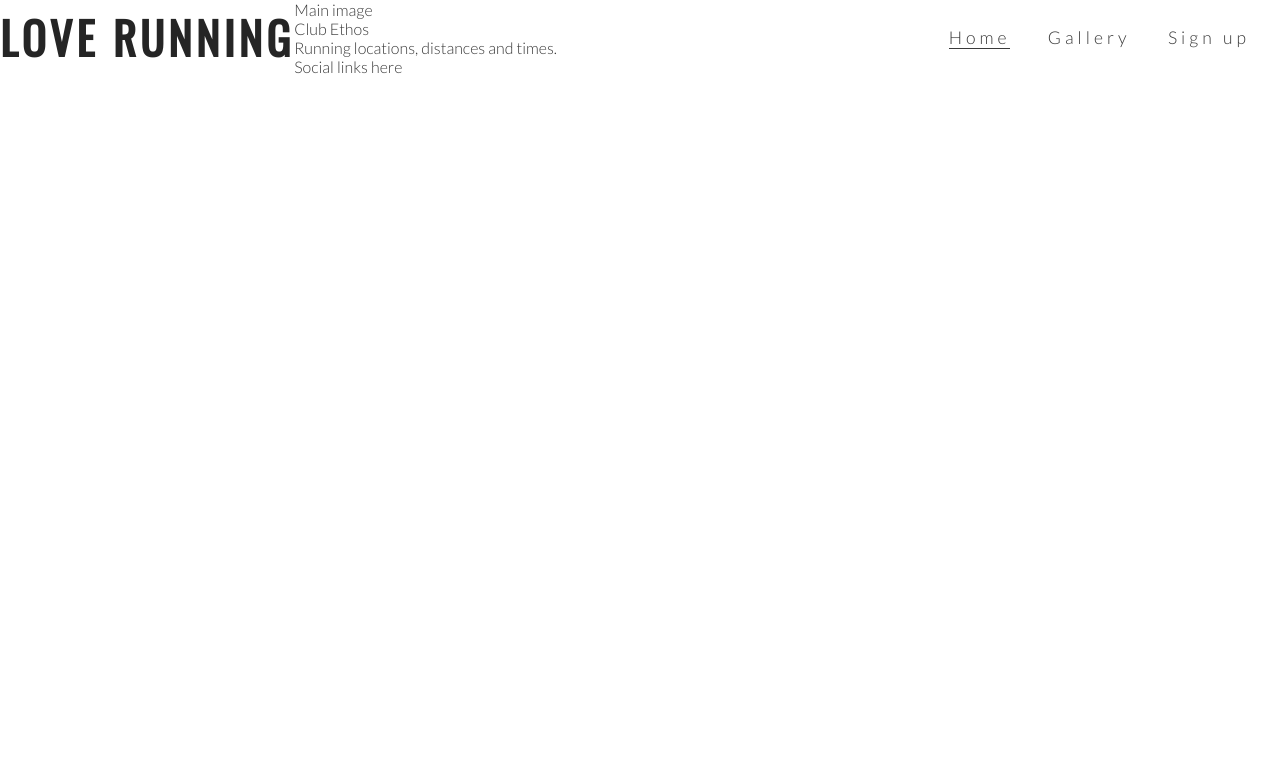
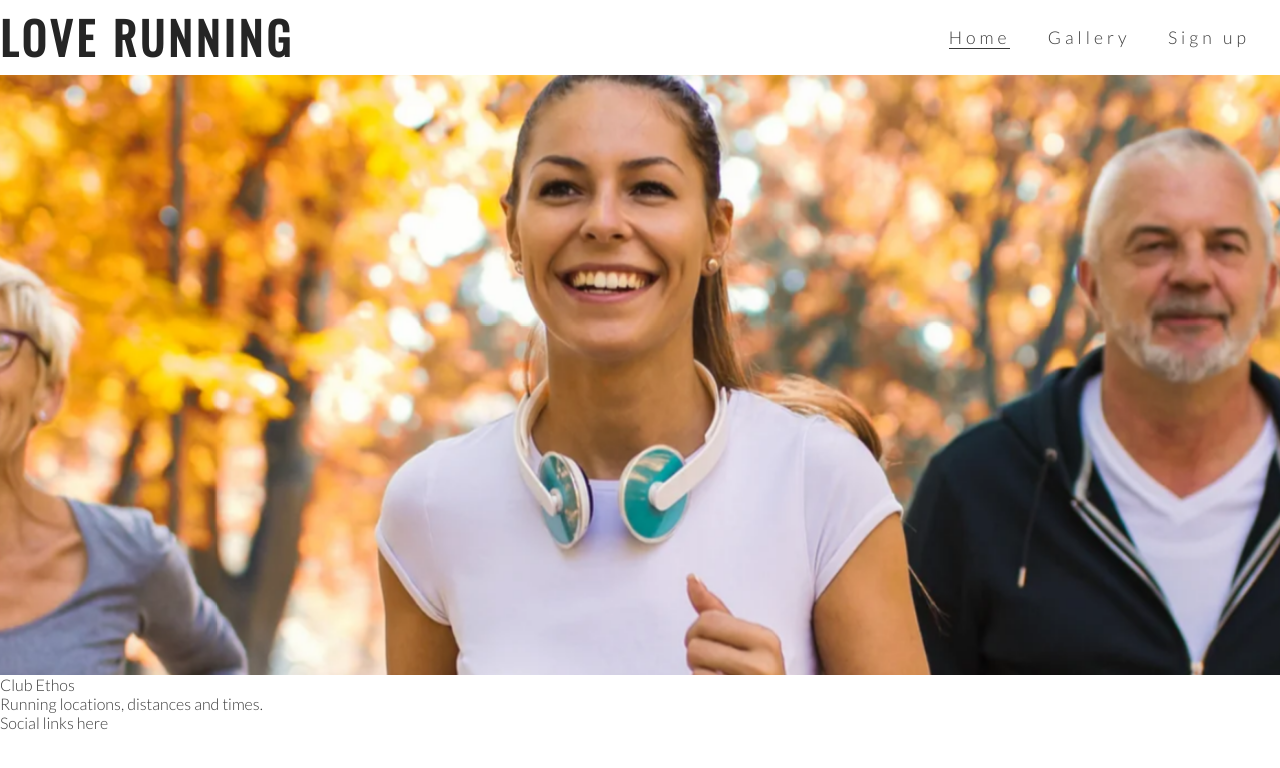
Before and after one commit to BobWritesCode/love-running, a plain HTML site: page index.html in a window 1280 px wide. Drawn offline with nearby package versions, Linux system fonts and the light colour scheme.

Commit message:
Add hero image and animation for zoom

```diff
--- a/assets/css/style.css
+++ b/assets/css/style.css
@@ -56,3 +56,32 @@ h1, h2 {
 .active {
     border-bottom: 1px solid #3a3a3a;
 }
+
+/* hero image */
+
+#hero-outer {
+    height: 600px;
+    width: 100%;
+    overflow: hidden;
+}
+
+#hero-image {
+    height: 600px;
+    width: 100%;
+    background: url(../images/hero-image.webp) no-repeat center center;
+
+    /* animates zoom effect on loading page */
+    animation: hero-zoom;
+    animation-duration: 5s;
+    animation-fill-mode: forwards;
+}
+
+/* creates the level of zoom for hero image */
+@keyframes hero-zoom {
+    from {
+        transform: scale(1);
+    }
+    to {
+        transform: scale(1.1);
+    }
+}
--- a/index.html
+++ b/index.html
@@ -30,8 +30,9 @@
             </ul>
         </nav>
     </header>
-    <section>
-        Main image
+    <section id="hero-outer">
+        <div id="hero-image">
+        </div>
     </section>
     <section>
         Club Ethos
```
Also changed, not shown: assets/images/hero-image.webp (added).
